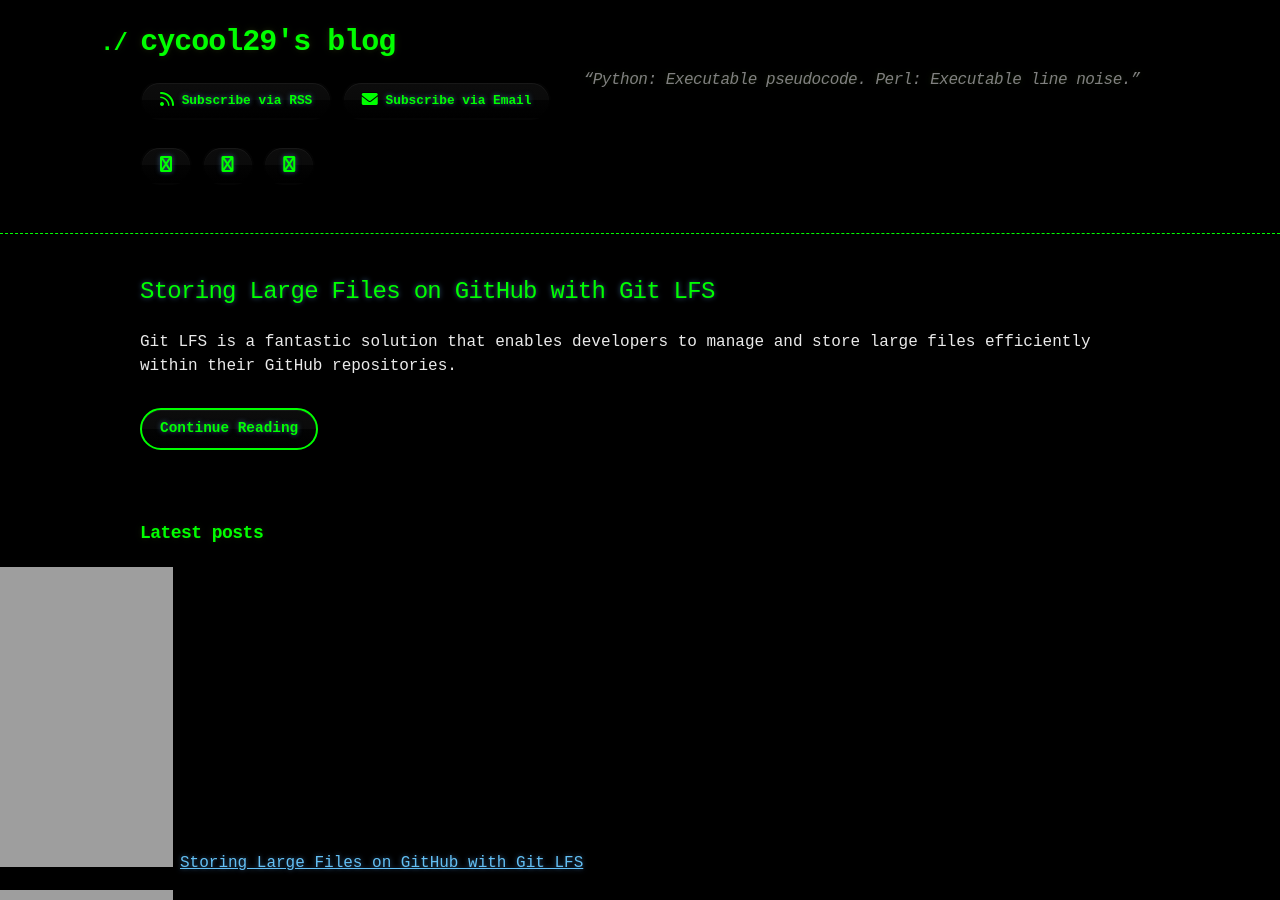
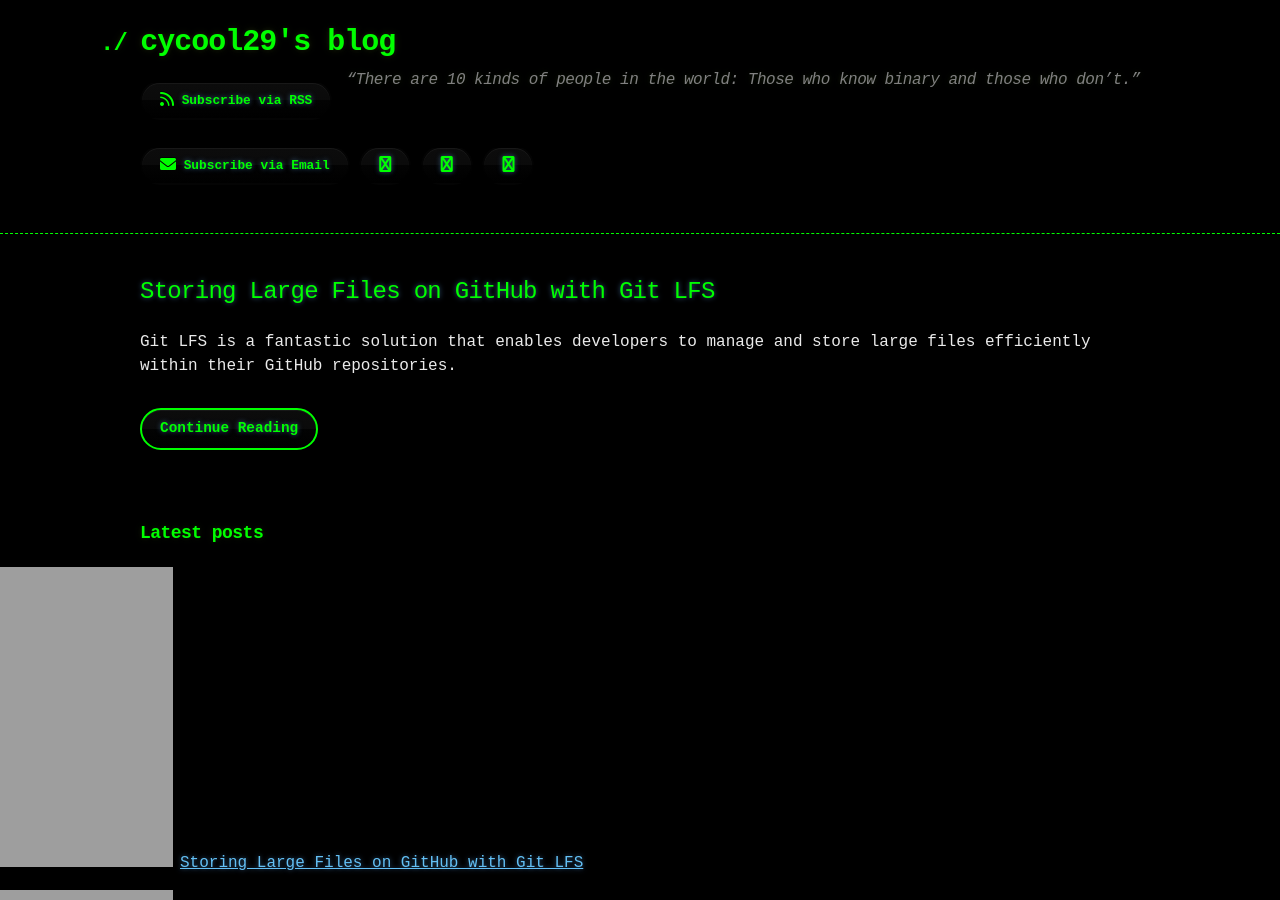
Before and after one commit to cycool29/cycool29.github.io, a Jekyll site: the page built from index.md, in a window 1280 px wide and 900 px high. Built offline with Jekyll 4.4.1, drawn with Linux system fonts in a browser that asks for light colours; a style sheet for code colours, icons or effects is not loaded.

Commit message:
Update quotes

```diff
--- a/_config.yml
+++ b/_config.yml
@@ -1,5 +1,5 @@
 title: cycool29's blog
-description: "“Python: Executable pseudocode. Perl: Executable line noise.” "
+description: "“There are 10 kinds of people in the world: Those who know binary and those who don’t.” "
 bio: A high school student. Intermediate in Python, Git, Bash. Learning JavaScript. He/Him. "
 author: cycool29
 url: https://cycool29.github.io
```
